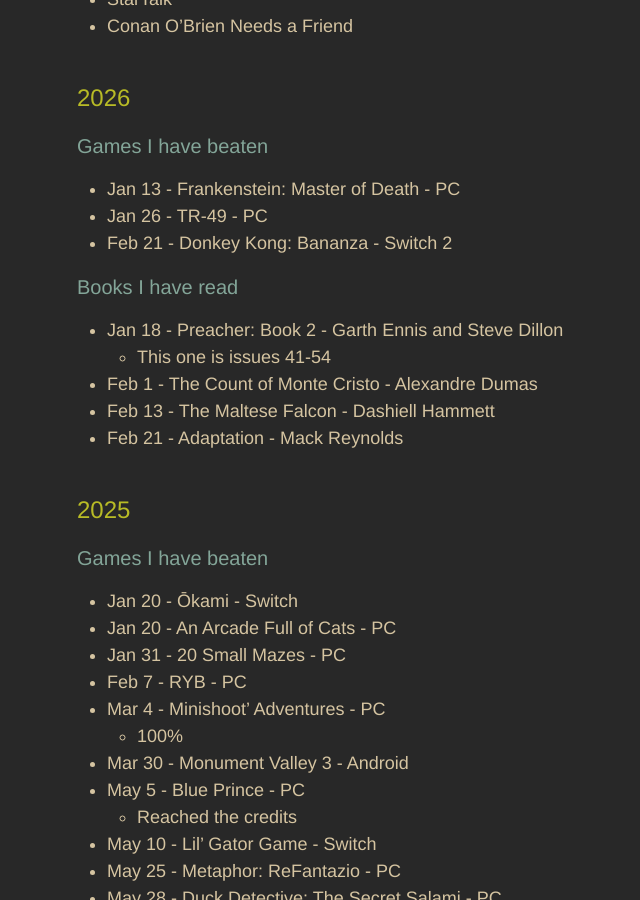
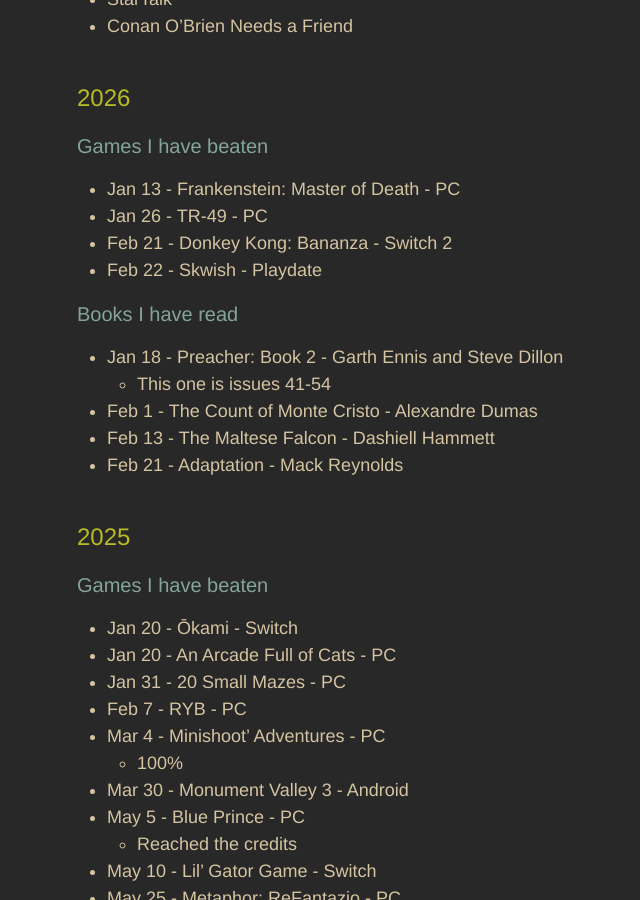
Before and after one commit to adkinsrs/sadkins_site, a Jekyll site: the page built from misc.md, in a window 1280 px wide and 900 px high, scrolled down 437 px. Shown: the whole window, without its empty margins (193-833 px from the left). Built offline with Jekyll 4.4.1, drawn with Linux system fonts in a browser that asks for light colours.

Commit message:
beat a game

```diff
--- a/misc.md
+++ b/misc.md
@@ -23,6 +23,7 @@
 * Jan 13 - Frankenstein: Master of Death - PC
 * Jan 26 - TR-49 - PC
 * Feb 21 - Donkey Kong: Bananza - Switch 2
+* Feb 22 - Skwish - Playdate
 
 ### Books I have read
 
```
